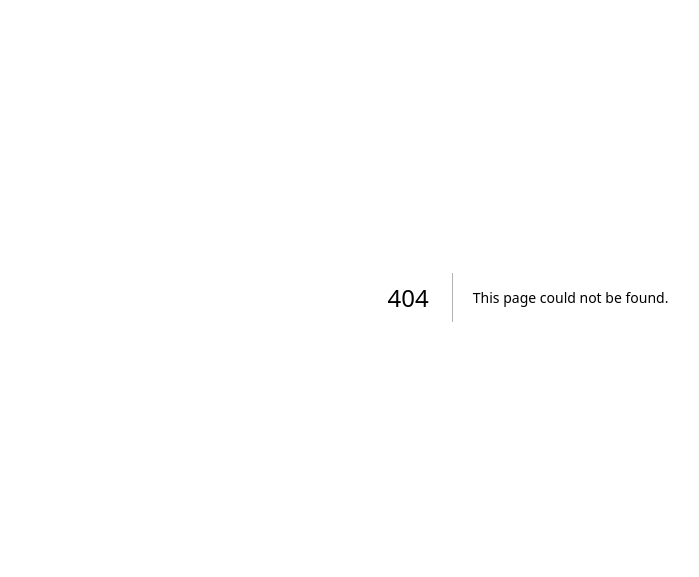
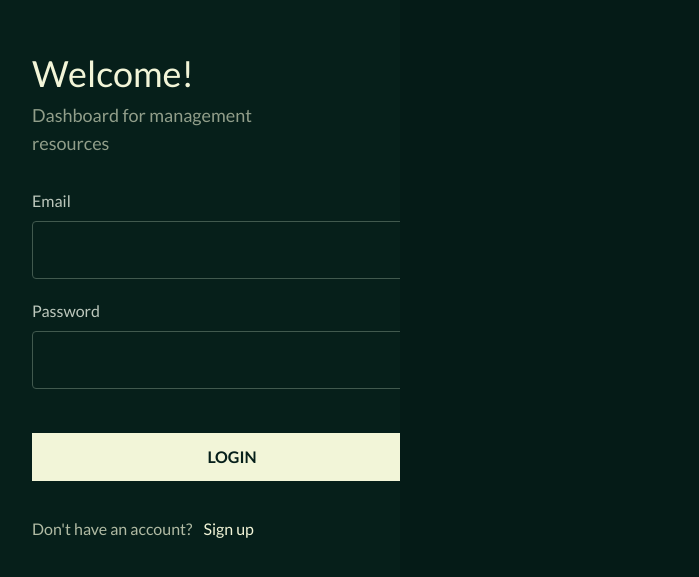
Before and after one commit to JairHuamanBellido/fe-nxaws-2023-01-cognito-next, a Next.js app: page /login in a window 1280 px wide. Before the commit this address had no page. Shown: the part 103-680 px from the top of the page, without its empty margins (112-811 px from the left). Built offline with nearby package versions, Linux system fonts and the light colour scheme.

Commit message:
Add react-query and login page

```diff
--- a/package.json
+++ b/package.json
@@ -10,6 +10,7 @@
   },
   "dependencies": {
     "@next/font": "13.1.6",
+    "@tanstack/react-query": "^4.24.4",
     "@types/node": "18.11.18",
     "@types/react": "18.0.27",
     "@types/react-dom": "18.0.10",
--- a/pages/_app.tsx
+++ b/pages/_app.tsx
@@ -1,6 +1,15 @@
 import "reflect-metadata";
 import type { AppProps } from "next/app";
-import "../styles/globals.css"
+import "../styles/globals.css";
+import { QueryClient, QueryClientProvider } from "@tanstack/react-query";
+
+const queryClient = new QueryClient({
+  defaultOptions: { queries: { refetchOnWindowFocus: false } },
+});
 export default function App({ Component, pageProps }: AppProps) {
-  return <Component {...pageProps} />;
+  return (
+    <QueryClientProvider client={queryClient}>
+      <Component {...pageProps} />
+    </QueryClientProvider>
+  );
 }
--- /dev/null
+++ b/pages/login.tsx
@@ -0,0 +1,16 @@
+import Head from "next/head";
+import { LoginPage } from "@/src/application/login";
+
+export default function Home() {
+  return (
+    <>
+      <Head>
+        <title>Helox | Login</title>
+        <meta name="description" content="Authentication for Helox System" />
+        <meta name="viewport" content="width=device-width, initial-scale=1" />
+        <link rel="icon" href="/favicon.ico" />
+      </Head>
+      <LoginPage />
+    </>
+  );
+}
```
Also changed, not shown: 1 other file (tests, documents, lock files or other folders).
